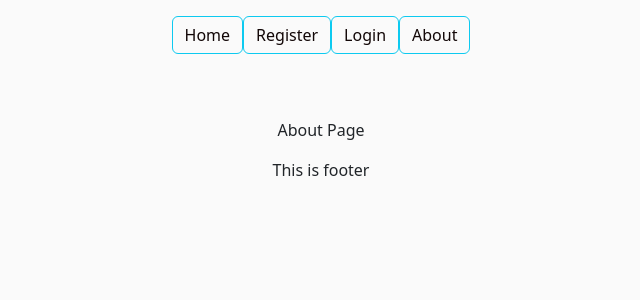
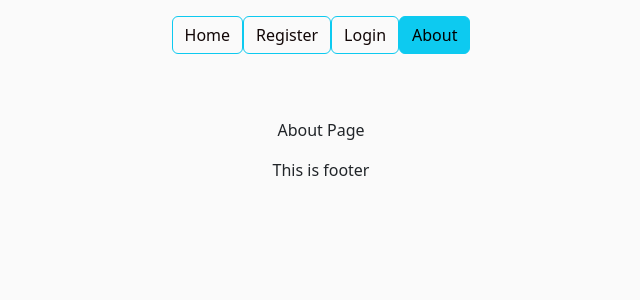
Before and after one commit to Viposha/iflask, a Flask app: page /about in a window 1280 px wide. Shown: the top 300 px of the page, without its empty margins (319-959 px from the left). Run offline with Flask 2, Linux system fonts and the light colour scheme.

Commit message:
Add nav button active state

```diff
--- a/iflask/templates/about.html
+++ b/iflask/templates/about.html
@@ -1,4 +1,5 @@
 {% extends 'layout.html' %}
+{% set active_page = 'about' %}
 
 {% block content %}
 <br>About Page
--- a/iflask/templates/account.html
+++ b/iflask/templates/account.html
@@ -1,4 +1,5 @@
 {% extends 'layout.html' %}
+{% set active_page = 'account' %}
 
 {% block content %}
 Account Page
--- a/iflask/templates/home.html
+++ b/iflask/templates/home.html
@@ -1,4 +1,5 @@
 {% extends 'layout.html' %}
+{% set active_page = 'home' %}
 
 {% block content %}
 <form method="POST" enctype="multipart/form-data">
--- a/iflask/templates/layout.html
+++ b/iflask/templates/layout.html
@@ -18,18 +18,16 @@
 <body>
 <header class="d-flex justify-content-center py-3">
     <ul class="nav nav-pills">
+        <li class="nav-item"><a href="{{url_for('home')}}" class="btn btn-outline-info {{'active' if active_page == 'home' }}">Home</a></li>
         {% if current_user.is_authenticated %}
-            <li class="nav-item"><a href="{{url_for('home')}}" class="btn btn-outline-info">Home</a></li>
-            <li class="nav-item "><a href="{{url_for('new_post')}}" class="btn btn-outline-info">New Post</a></li>
-            <li class="nav-item "><a href="{{url_for('account')}}" class="btn btn-outline-info">Account</a></li>
+            <li class="nav-item "><a href="{{url_for('new_post')}}" class="btn btn-outline-info {{'active' if active_page == 'post' }}">New Post</a></li>
+            <li class="nav-item "><a href="{{url_for('account')}}" class="btn btn-outline-info {{'active' if active_page == 'account' }}">Account</a></li>
             <li class="nav-item "><a href="{{url_for('logout_page')}}" class="btn btn-outline-info">Logout</a></li>
-            <li class="nav-item "><a href="{{url_for('about')}}" class="btn btn-outline-info">About</a></li>
         {% else %}
-            <li class="nav-item"><a href="{{url_for('home')}}" class="btn btn-outline-info">Home</a></li>
-            <li class="nav-item"><a href="{{url_for('register')}}" class="btn btn-outline-info">Register</a></li>
-            <li class="nav-item"><a href="{{url_for('login')}}" class="btn btn-outline-info">Login</a></li>
-            <li class="nav-item "><a href="{{url_for('about')}}" class="btn btn-outline-info">About</a></li>
+            <li class="nav-item"><a href="{{url_for('register')}}" class="btn btn-outline-info {{'active' if active_page == 'register' }}">Register</a></li>
+            <li class="nav-item"><a href="{{url_for('login')}}" class="btn btn-outline-info {{'active' if active_page == 'login' }}">Login</a></li>
         {% endif %}
+        <li class="nav-item "><a href="{{url_for('about')}}" class="btn btn-outline-info {{'active' if active_page == 'about' }}">About</a></li>
     </ul>
 </header>
 <div class="d-flex justify-content-center py-2">
--- a/iflask/templates/login.html
+++ b/iflask/templates/login.html
@@ -1,4 +1,5 @@
 {% extends 'layout.html' %}
+{% set active_page = 'login' %}
 
 {% block content %}
 <div class="content-section">
--- a/iflask/templates/new_post.html
+++ b/iflask/templates/new_post.html
@@ -1,4 +1,5 @@
 {% extends 'layout.html' %}
+{% set active_page = 'post' %}
 
 {% block content %}
 <div class="content-section">
--- a/iflask/templates/register.html
+++ b/iflask/templates/register.html
@@ -1,4 +1,5 @@
 {% extends 'layout.html' %}
+{% set active_page = 'register' %}
 
 {% block content %}
 <div class="content-section">
```
